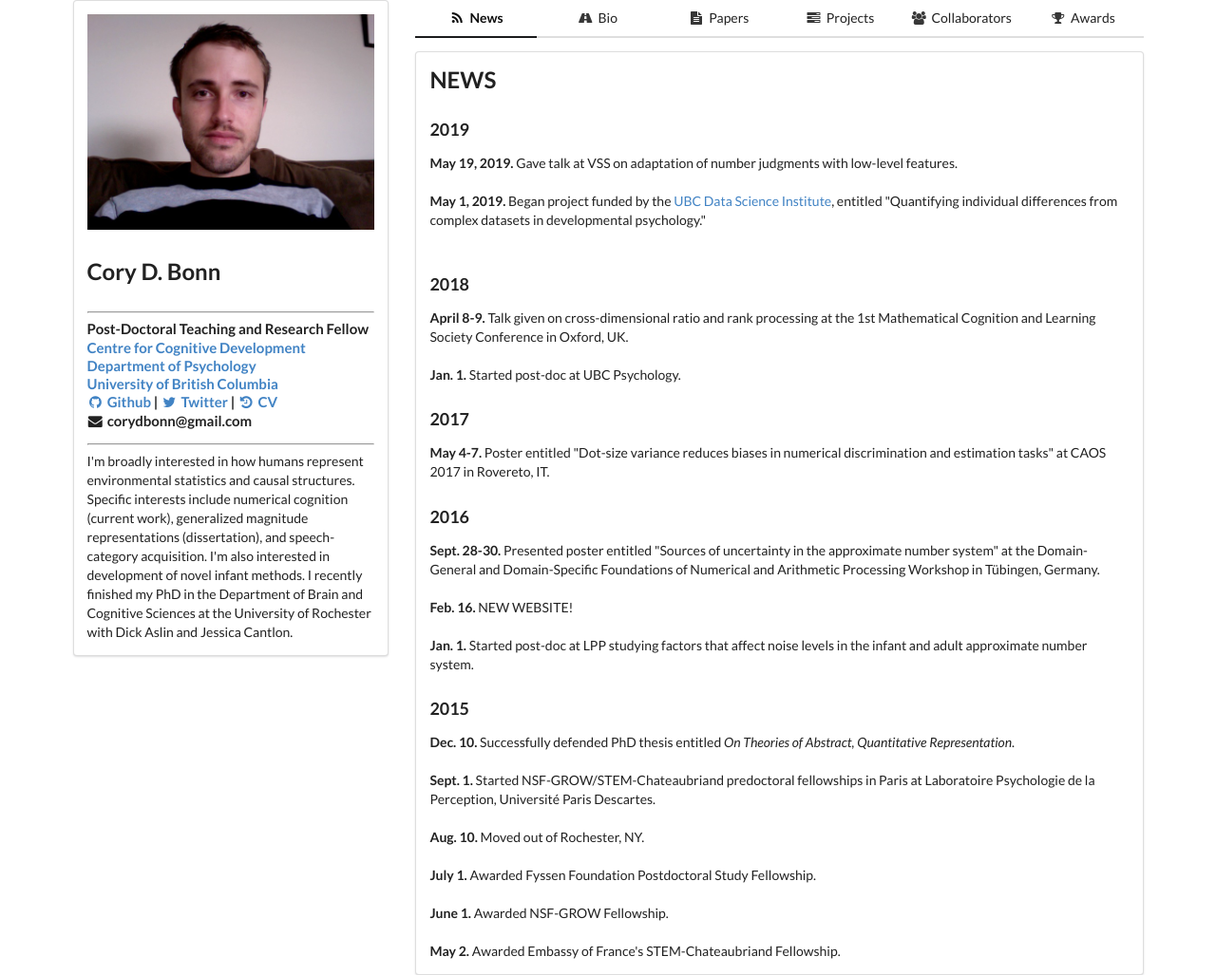
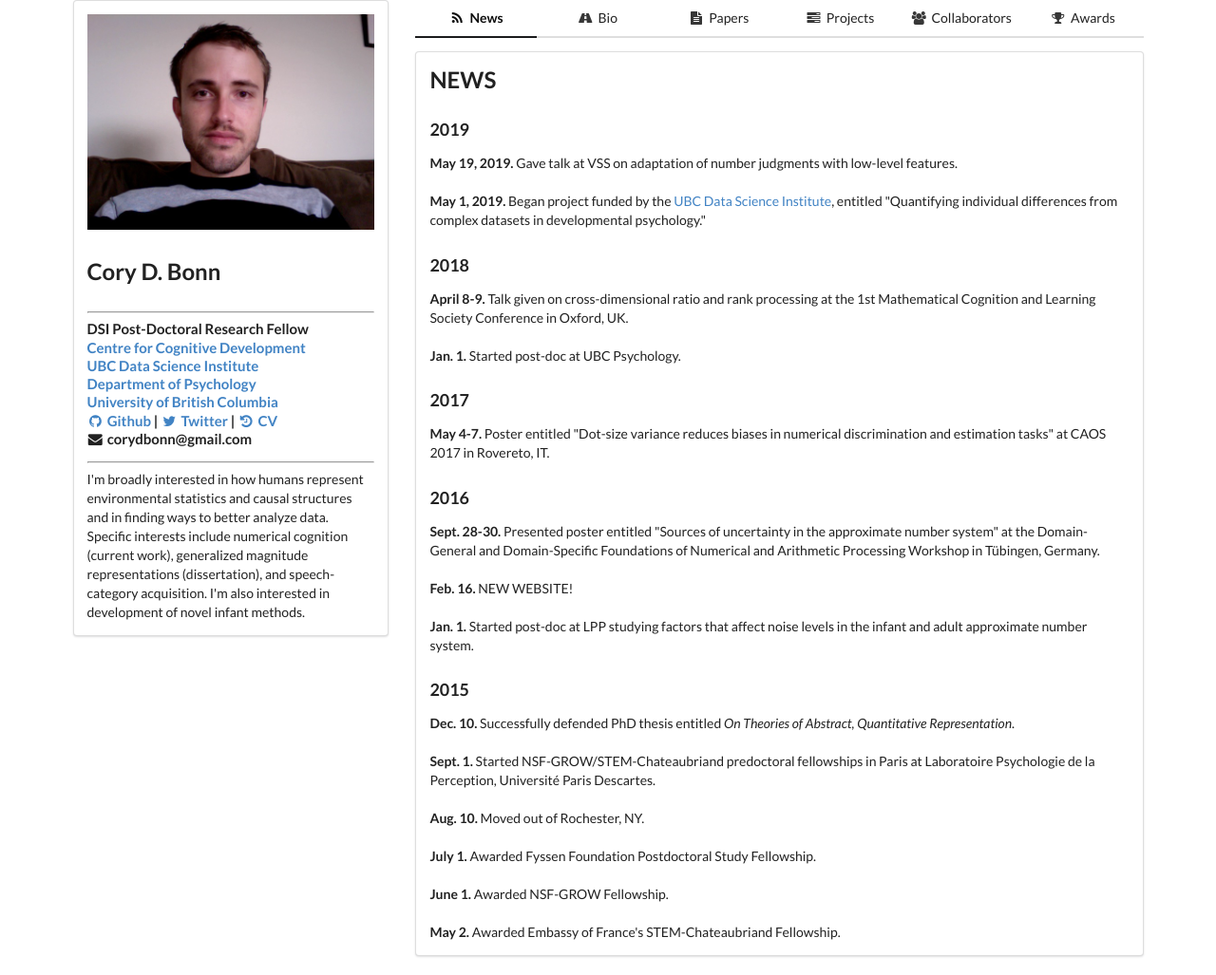
Before and after one commit to corydbonn/corydbonn.github.io, a plain HTML site: page index.html in a window 1280 px wide. Shown: the top 1027 px of the page at 95% size. Drawn offline with nearby package versions, Linux system fonts and the light colour scheme.

Commit message:
Further edits

```diff
--- a/index.html
+++ b/index.html
@@ -34,8 +34,9 @@
 					<h2>Cory D. Bonn</h2>
 					<h4>
 						<hr>
-						Post-Doctoral Teaching and Research Fellow<br>
+						DSI Post-Doctoral Research Fellow<br>
 						<a href="http://cogdev.psych.ubc.ca/">Centre for Cognitive Development</a><br>
+						<a href="http://dsi.ubc.ca">UBC Data Science Institute</a><br>
 						<a href="https://psych.ubc.ca">Department of Psychology</a><br>
 						<a href="https://www.ubc.ca/">University of British Columbia</a><br>
 						<a href="https://github.com/corydbonn"><i class="github icon"></i>Github</a> | <a href="https://twitter.com/corydbonn"><i class="twitter icon"></i>Twitter</a> | <a href=""><i class="history icon"></i>CV</a><br>
@@ -43,7 +44,7 @@
 					</h4>
 					<hr>
 					<text>
-						I'm broadly interested in how humans represent environmental statistics and causal structures. Specific interests include numerical cognition (current work), generalized magnitude representations (dissertation), and speech-category acquisition. I'm also interested in development of novel infant methods. I recently finished my PhD in the Department of Brain and Cognitive Sciences at the University of Rochester with Dick Aslin and Jessica Cantlon.
+						I'm broadly interested in how humans represent environmental statistics and causal structures and in finding ways to better analyze data. Specific interests include numerical cognition (current work), generalized magnitude representations (dissertation), and speech-category acquisition. I'm also interested in development of novel infant methods.
 					<text>
 					</div>
 
@@ -73,7 +74,7 @@
 						<h2>NEWS</h2>
 						<h3>2019</h3>
 						<span class="dat">May 19, 2019.</span> Gave talk at VSS on adaptation of number judgments with low-level features.</text><br><br>
-						<span class="dat">May 1, 2019.</span> Began project funded by the <a href="https://dsi.ubc.ca/">UBC Data Science Institute</a>, entitled "Quantifying individual differences from complex datasets in developmental psychology."</text><br><br>
+						<span class="dat">May 1, 2019.</span> Began project funded by the <a href="https://dsi.ubc.ca/">UBC Data Science Institute</a>, entitled "Quantifying individual differences from complex datasets in developmental psychology."</text>
 						<h3>2018</h3>
 						<text><span class="dat">April 8-9.</span> Talk given on cross-dimensional ratio and rank processing at the 1st Mathematical Cognition and Learning Society Conference in Oxford, UK.</text><br><br>
 						<text><span class="dat">Jan. 1.</span> Started post-doc at UBC Psychology.</text>
@@ -138,6 +139,8 @@
 
 					<div class="ui tab segment" id="collaboratorList" data-tab="collabs">
 						<h2>CURRENT COLLABORATORS</h2>
+						<text>Cristina Conati</text>
+						<text>Lang Wu</text>
 						<text>Dick Aslin</text><br>
 						<text>Jessica Cantlon</text><br>
 						<text>V&eacute;ronique Izard</text><br>
@@ -146,7 +149,9 @@
 
 					<div class="ui tab segment" id="awardsList" data-tab="awards">
 						<h2>FUNDING</h2>
-						<text>Fondation Fyssen Postdoctoral Study Grant (2016 - present)</text><br>
+						<text>UBC Data Science Institute Postdoctoral Matching Fund.</text><br>
+						<text>NSERC Discovery Grant to Darko Odic and UBC Department of Psychology (2018-present)</text><br>
+						<text>Fondation Fyssen Postdoctoral Study Grant (2016 - 2017)</text><br>
 						<text>Embassy of France STEM-Chateaubriand Fellowship (Fall 2015)</text><br>
 						<text>National Science Foundation Graduate Research Opportunities Worldwide (GROW) Fellowship (Fall 2015)</text><br>
 						<text>National Science Foundation Graduate Research Fellowship (2011 - 2014)<text><br>
```
